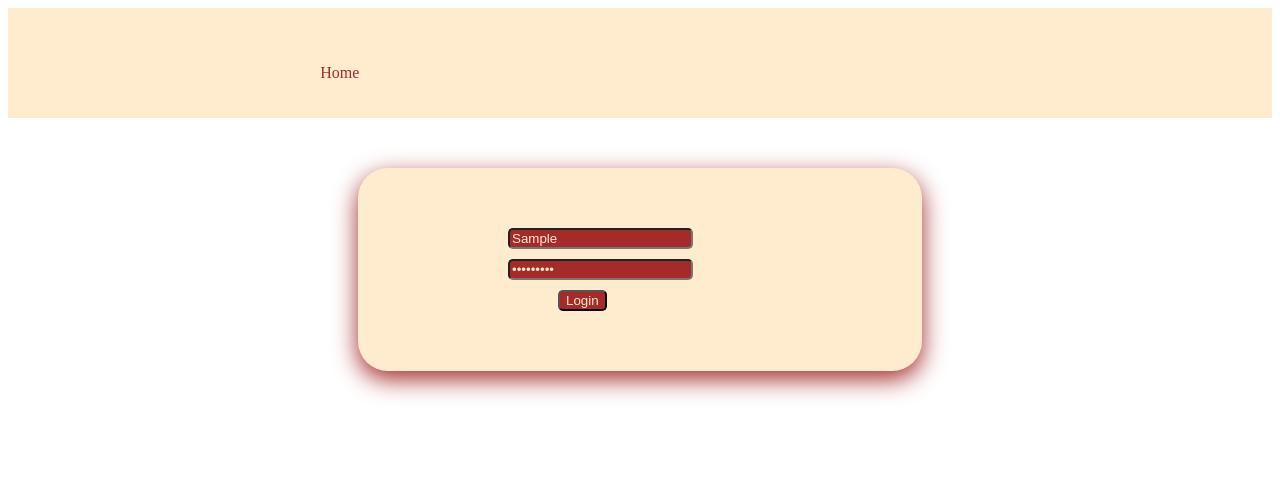
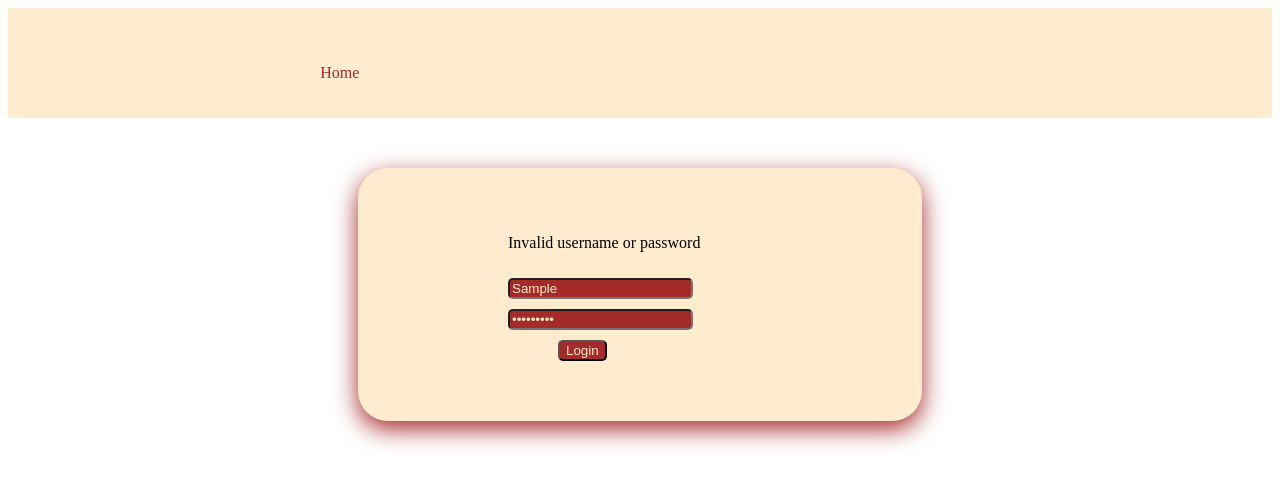
Before and after one commit to Yaganti-Spandana/farm, a React (Create React App) app: page /login in a window 1280 px wide. Both pictures are taken after typing "Sample", "Sample123" into the empty fields and a click on the button "Login". Shown: the top 486 px of the page. Built offline with nearby package versions, Linux system fonts and the light colour scheme; no server answers; some icons are missing.

Commit message:
Update login.js

```diff
--- a/src/components/navbar/login.js
+++ b/src/components/navbar/login.js
@@ -5,22 +5,30 @@ import Navbar from "../navbar/navbar"
 
 function Login() {
   const [form, setForm] = useState({username:"", password:""});
+  const [error, setError] = useState("");   // 🔥 error state
 
   const handleSubmit = async (e) => {
     e.preventDefault();
-    const res = await login(form);
+    try {
+      const res = await login(form);
 
-    // store JWT + username
-    localStorage.setItem("token", res.data.access);
-    localStorage.setItem("username", res.data.username);
+      localStorage.setItem("token", res.data.access);
+      localStorage.setItem("username", res.data.username);
 
-    window.location.href = "/";
+      window.location.href = "/";
+    } catch (err) {
+      // 🔥 handles wrong password / user
+      setError("Invalid username or password");
+    }
   };
 
   return (
     <>
       <Navbar />
       <form onSubmit={handleSubmit} className="login_form">
+
+        {error && <p className="error">{error}</p>} {/* popup/message */}
+
         <input
           placeholder="Username"
           value={form.username}
```
